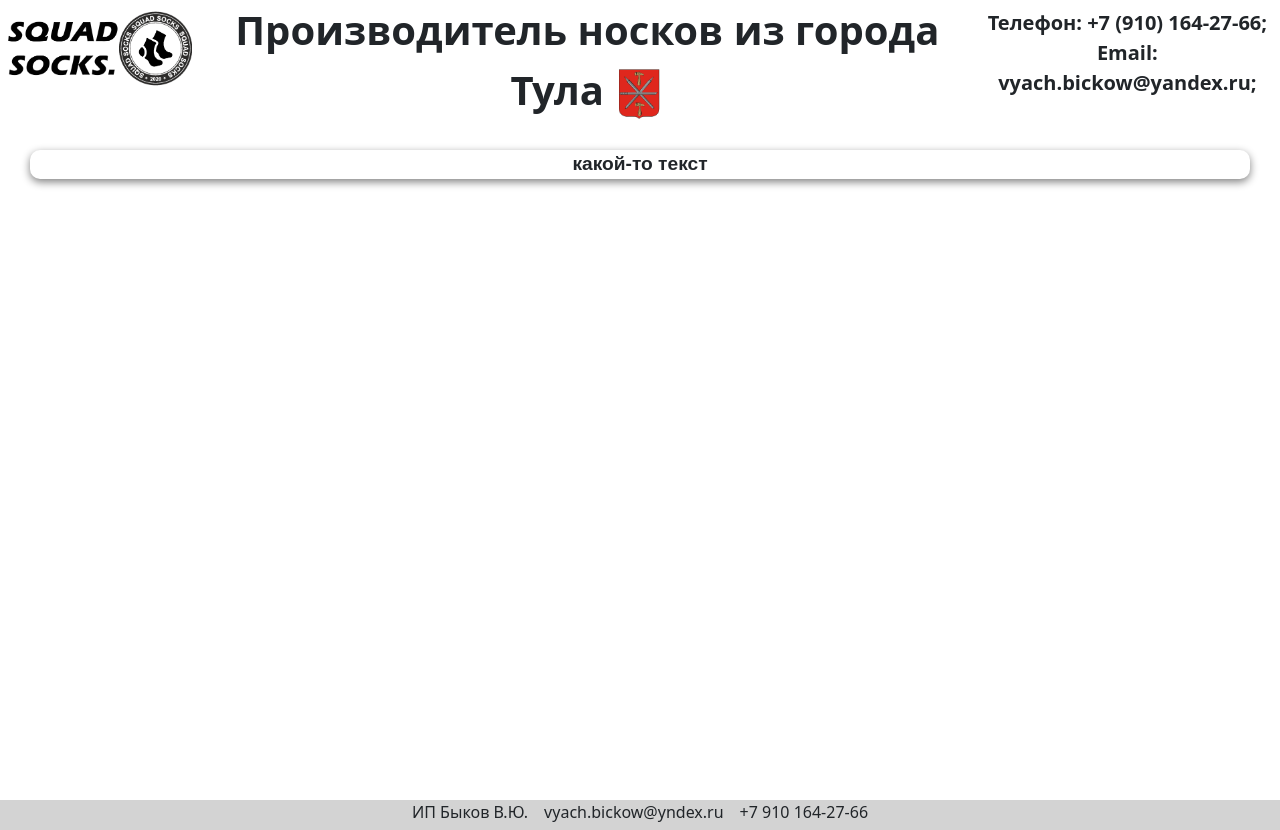
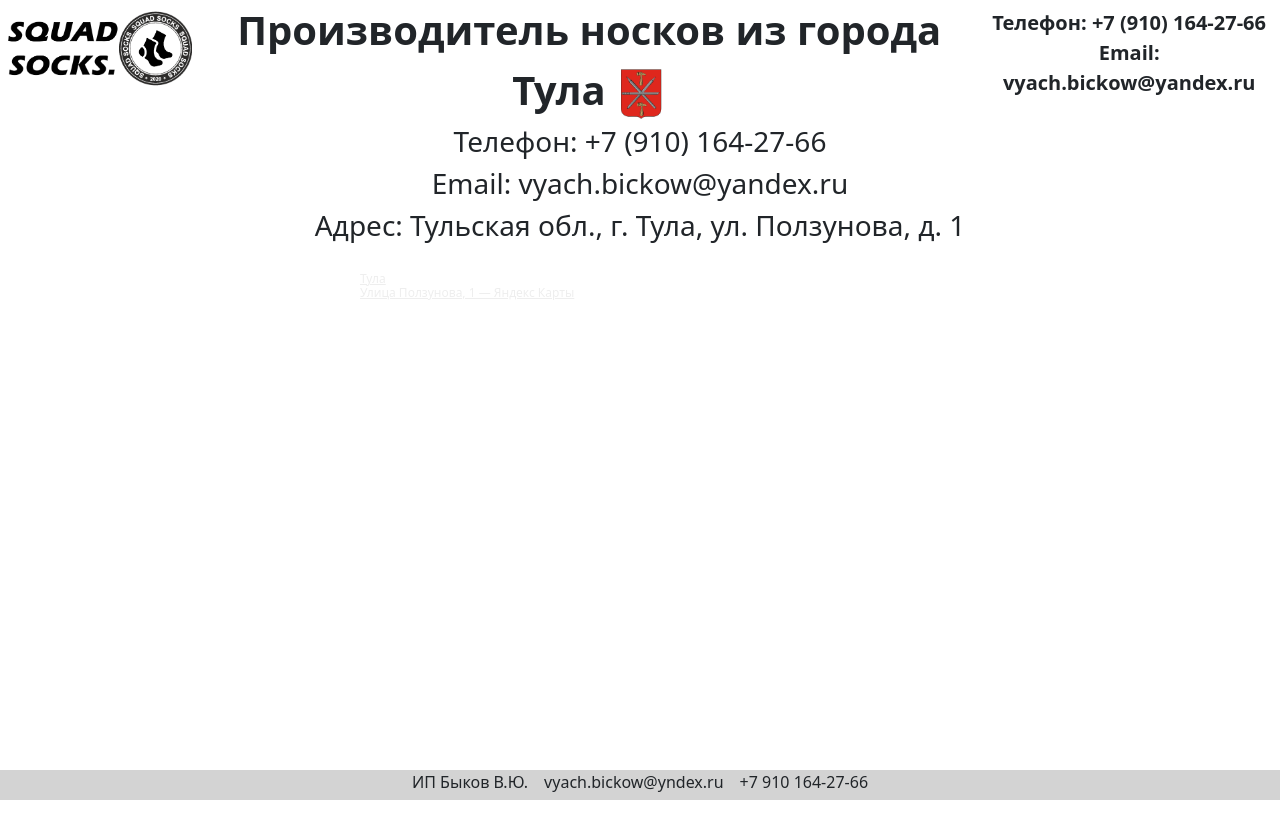
Before and after one commit to mike-sazonov/socks_project, a Django app: page /contacts/ in a window 1280 px wide. After the commit the page ends 800 px from the top, so only its background shows below. Run offline with Django 5.2, Linux system fonts and the light colour scheme; parts of the project's set-up code (start-up, migrations or seed data) failed here and were passed over; some libraries are stand-ins or nearby versions.

Commit message:
templates

```diff
--- a/socks_page/templates/socks_page/contacts.html
+++ b/socks_page/templates/socks_page/contacts.html
@@ -1,9 +1,31 @@
 {% extends "base.html" %}
+{% load django_bootstrap5 %}
+{% bootstrap_css %}
 
-{% block title %} About {% endblock %}
+{% block title %} Контакты {% endblock %}
 
 {% block content %}
-    <div class="contacts">
-        какой-то текст
+<div class="container">
+    <div class="fs-3 text-center">
+        Телефон: +7 (910) 164-27-66
+        <br>
+        Email: vyach.bickow@yandex.ru
+        <br>
+        Адрес: Тульская обл., г. Тула, ул. Ползунова, д. 1
     </div>
+    <div class="d-flex justify-content-center p-4">
+        <div style="position:relative;overflow:hidden;">
+            <a href="https://yandex.ru/maps/15/tula/?utm_medium=mapframe&utm_source=maps"
+               style="color:#eee;font-size:12px;position:absolute;top:0px;">
+                Тула
+            </a>
+            <a href="https://yandex.ru/maps/15/tula/house/ulitsa_polzunova_1/Z04YcwBoS00HQFtufX13c3tgZg==/?ll=37.578280%2C54.162732&utm_medium=mapframe&utm_source=maps&z=17.14"
+               style="color:#eee;font-size:12px;position:absolute;top:14px;">Улица Ползунова, 1 — Яндекс Карты
+            </a>
+            <iframe src="https://yandex.ru/map-widget/v1/?ll=37.578280%2C54.162732&mode=search&ol=geo&ouri=ymapsbm1%3A%2F%2Fgeo%3Fdata%3DCgg1NzY0MjcxMhI40KDQvtGB0YHQuNGPLCDQotGD0LvQsCwg0YPQu9C40YbQsCDQn9C-0LvQt9GD0L3QvtCy0LAsIDEiCg0pUBZCFaSmWEI%2C&z=17.14"
+                    width="560" height="400" frameborder="1" allowfullscreen="true" style="position:relative;">
+            </iframe>
+        </div>
+    </div>
+</div>
 {% endblock %}
--- a/static/css/socks.css
+++ b/static/css/socks.css
@@ -17,39 +17,3 @@
     transform: scale(2);
 
 }
-
-.about
-{
-  text-align: center;
-  background-color: white;
-  margin: 30px;
-  border-radius: 10px;
-  font-family: 'Arial';
-  font-weight: bold;
-  font-size: larger;
-  box-shadow: 0 3px 8px #808080;
-}
-
-.delivery
-{
-  text-align: center;
-  background-color: white;
-  margin: 30px;
-  border-radius: 10px;
-  font-family: 'Arial';
-  font-weight: bold;
-  font-size: larger;
-  box-shadow: 0 3px 8px #808080;
-}
-
-.contacts
-{
-  text-align: center;
-  background-color: white;
-  margin: 30px;
-  border-radius: 10px;
-  font-family: 'Arial';
-  font-weight: bold;
-  font-size: larger;
-  box-shadow: 0 3px 8px #808080;
-}
--- a/templates/head.html
+++ b/templates/head.html
@@ -9,9 +9,9 @@
                 <img src="/static/images/gerb.jpg" style="width: 50px;">
             </div>
             <div class="fs-5 fw-bold text-center p-2">
-                Телефон: +7 (910) 164-27-66;
+                Телефон: +7 (910) 164-27-66
                 <br>
-                Email: vyach.bickow@yandex.ru;
+                Email: vyach.bickow@yandex.ru
             </div>
         </div>
         <div class="d-lg-none bg-white" style="width: 100%;">
@@ -28,7 +28,7 @@
                     </div>
                 </div>
                 <div class="fs-3 fw-bold text-center p-2">
-                    Телефон: +7 (910) 164-27-66;&nbsp&nbsp&nbspEmail: vyach.bickow@yandex.ru;
+                    Телефон: +7 (910) 164-27-66;&nbsp&nbsp&nbspEmail: vyach.bickow@yandex.ru
                 </div>
             </div>
         </div>
```
Also changed, not shown: socks_page/templates/socks_page/about.html (+6 -2 lines), socks_page/templates/socks_page/delivery.html (+8 -3 lines), socks_page/templates/socks_page/start.html (+14 -10 lines).
